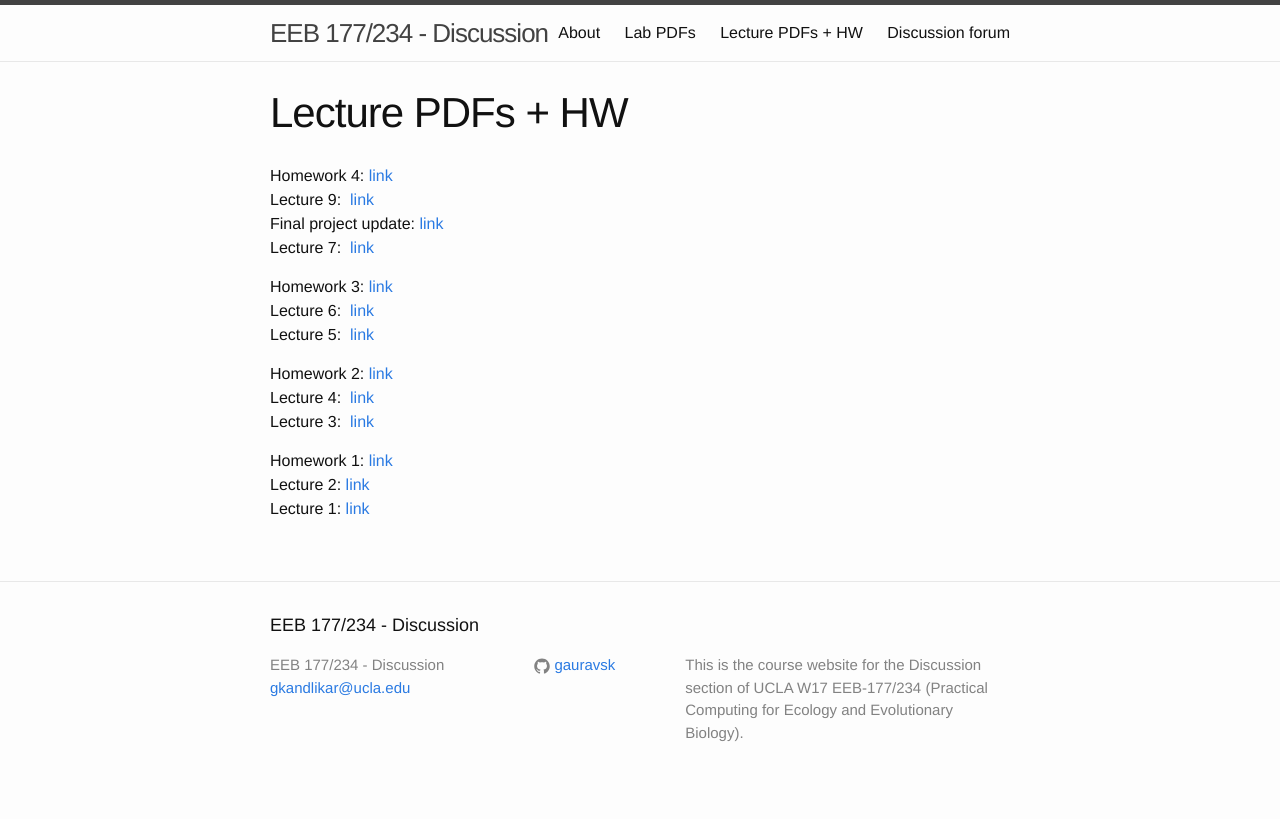
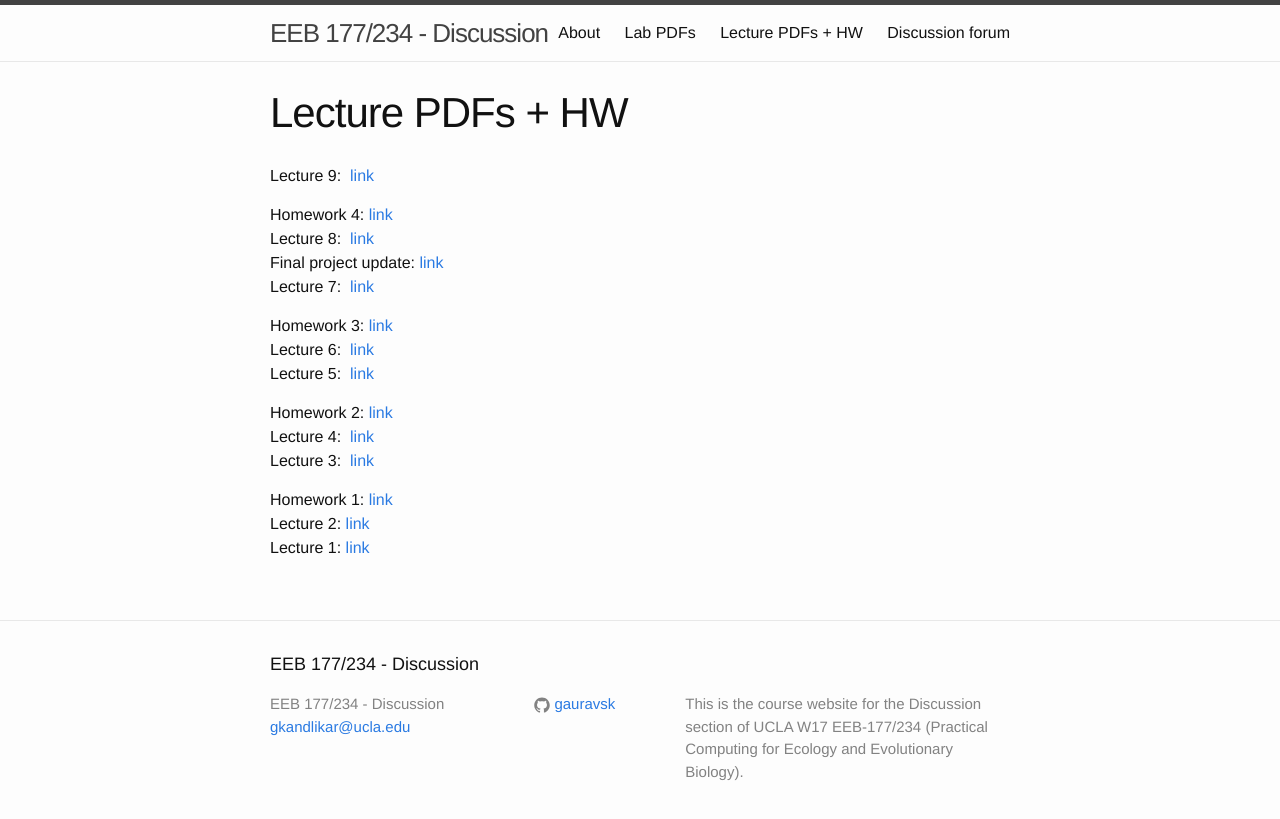
Before and after one commit to michaelalfaro/eeb177-W17.github.io, a Jekyll site: the page built from lectures.md, in a window 1280 px wide. Shown: the top 819 px of the page. Built offline with Jekyll 4.4.1, drawn with Linux system fonts in a browser that asks for light colours.

Commit message:
adding lecture 9 and cleaning up a typo

```diff
--- a/lectures.md
+++ b/lectures.md
@@ -4,8 +4,10 @@ title: Lecture PDFs + HW
 permalink: /lectures/
 ---
 
+Lecture 9:  [link]({{ site.url }}lecture_pdfs/lecture-9-Feb-5-2017.pdf)
+
 Homework 4:  [link]({{ site.url }}lecture_pdfs/hw4.pdf)
-Lecture 9:  [link]({{ site.url }}lecture_pdfs/lecture-8-Feb-2-2017.pdf)
+Lecture 8:  [link]({{ site.url }}lecture_pdfs/lecture-8-Feb-2-2017.pdf)
 Final project update: [link]({{ site.url }}lecture_pdfs/final-project-update.pdf)
 Lecture 7:  [link]({{ site.url }}lecture_pdfs/lecture-7-Jan-31-2017.pdf)
 
```
Also changed, not shown: 2 other files.
